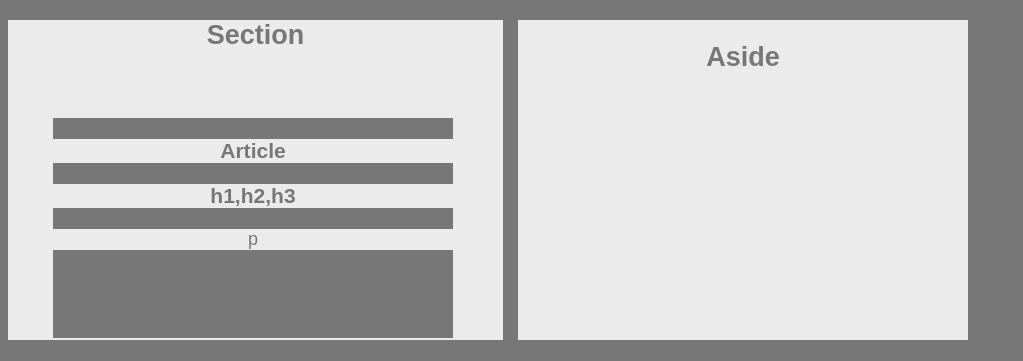
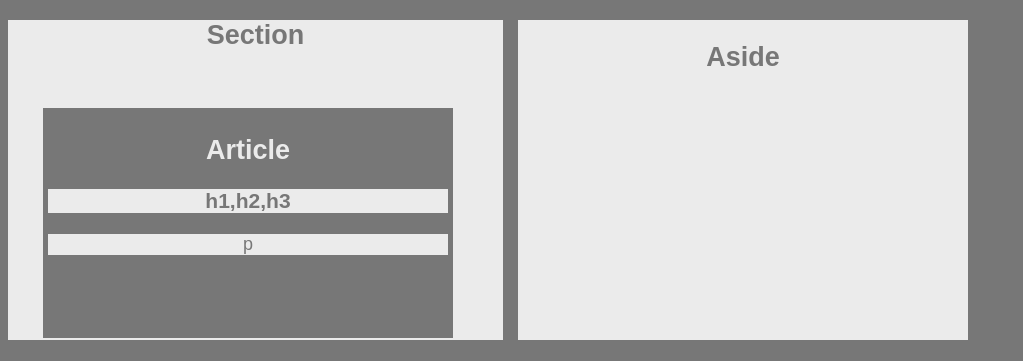
Before and after one commit to Nathaniel-DU/HW-Wireframe, a plain HTML site: page index.html in a window 1280 px wide. Shown: the part 231-592 px from the top of the page, without its empty margins (0-1023 px from the left). Drawn offline with Linux system fonts and the light colour scheme.

Commit message:
10-2-19 progress

```diff
--- a/index.html
+++ b/index.html
@@ -18,7 +18,7 @@
         <section>
             <h1>Section</h1>
             <article>
-                <h1>Article</h1>
+                <h2>Article</h2>
                 <h1>h1,h2,h3</h1>
                 <p>p</p>
             </article>
--- a/style.css
+++ b/style.css
@@ -30,7 +30,6 @@ section{
     width: 495px;
     height: 320px;
     text-align: center;
-    display: block;
     position: relative
 }
 
@@ -39,7 +38,7 @@ aside{
     text-align: center;
     float: right;
     width:450px;
-    height: 320px;
+    height:320px;
 }
 
 footer{
@@ -56,7 +55,8 @@ article{
     height: 220px;
     width: 400px;
     position: absolute;
-    margin: 45px;
+    margin: 35px;
+    padding: 5px;
 
 
 }
@@ -70,3 +70,7 @@ p{
     color: #777;
     background: #ebebeb;
 }
+
+h2{
+    background: #777;
+}
```
